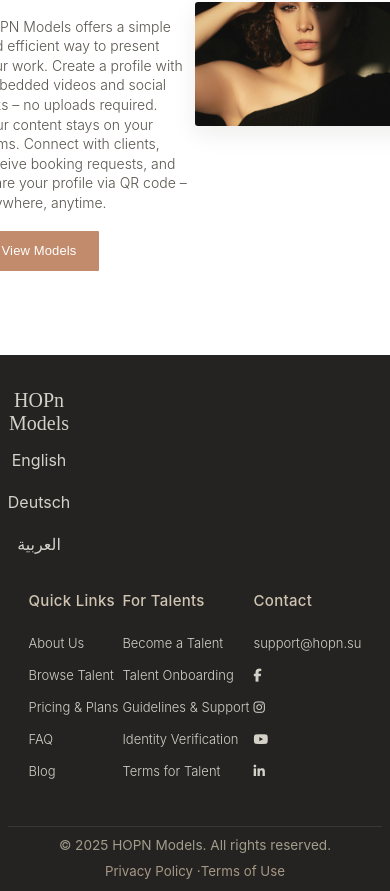
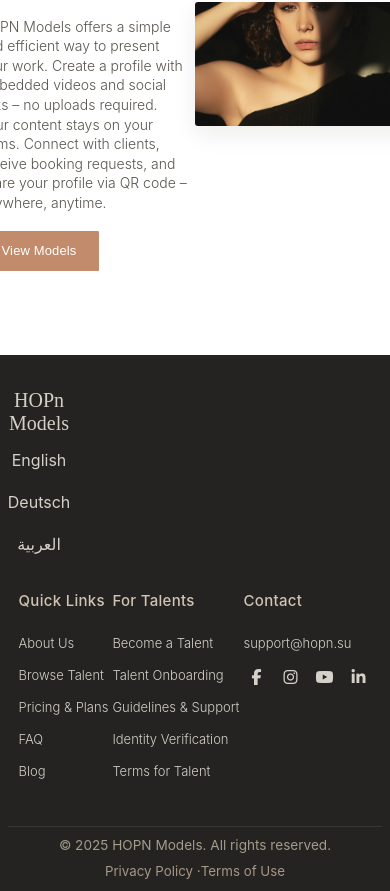
Before and after one commit to RoshanNandasana/testhopn-models, a React (Create React App) app: page / in a window 390 px wide. Shown: the part 664-1555 px from the top of the page. Built offline with nearby package versions, Linux system fonts and the light colour scheme; a web font is replaced by a local one.

Commit message:
Add my changes

```diff
--- a/src/components/homepage/Footer.css
+++ b/src/components/homepage/Footer.css
@@ -46,22 +46,21 @@
   gap: 1px;
 }
 
-/* Language items color and hover for individual language */
 .footer__lang > * {
   color: #d4d1c9;
   cursor: pointer;
   transition: color 0.2s ease;
   text-decoration: none;
 }
-
 .footer__lang > *:hover {
   color: #c3977e;
 }
 
 .footer__links {
   padding-left: 0;
+  margin-left: 100px;
   display: flex;
-  gap: 56px;
+  gap: 200px;
   flex: 3.5;
   flex-wrap: wrap;
   font-weight: 300;
@@ -108,24 +107,40 @@
 }
 
 .footer__icons {
+  display: flex;
+  gap: 14px;
   margin-top: 12px;
+  align-items: center;
 }
 
-.footer__icons a {
+.footer__icons a,
+.navbar__icons a {
   color: #d4d1c9;
-  margin-right: 14px;
   font-size: 19px;
-  display: inline-block;
+  display: inline-flex;
+  align-items: center;
+  justify-content: center;
   transition: color 0.2s;
-  vertical-align: middle;
+  margin-right: 3;
+  text-decoration: none;
+  border-radius: 50%;
+  width: 32px;
+  height: 32px;
 }
 
-.footer__icons a:last-child {
-  margin-right: 0;
+.footer__icons a:hover,
+.navbar__icons a:hover {
+  color: #c3977e;
+  background: rgba(255,255,255,0.06);
 }
 
-.footer__icons a:hover {
-  color: #c3977e;
+.navbar__icons {
+  display: flex;
+  flex-direction: row;
+  gap: 14px;
+  align-items: center;
+  margin-top: 8px;
+  margin-bottom: 4px;
 }
 
 .footer__bottom {
@@ -164,27 +179,15 @@
 }
 
 @media (max-width: 1200px) {
-  .footer__content {
-    gap: 38px;
-  }
-  .footer__links {
-    gap: 32px;
-  }
-  .footer__col {
-    min-width: 110px;
-  }
+  .footer__content { gap: 38px; }
+  .footer__links { gap: 32px; }
+  .footer__col { min-width: 110px; }
 }
 
 @media (max-width: 950px) {
-  .footer__content {
-    gap: 26px;
-  }
-  .footer__links {
-    gap: 16px;
-  }
-  .footer__col {
-    min-width: 100px;
-  }
+  .footer__content { gap: 26px; }
+  .footer__links { gap: 16px; }
+  .footer__col { min-width: 100px; }
 }
 
 @media (max-width: 700px) {
@@ -201,6 +204,7 @@
     justify-content: center;
     gap: 10px;
     width: 100%;
+    margin-left: 0;
   }
   .footer__col {
     min-width: 90px;
@@ -221,6 +225,7 @@
     width: 100%;
     justify-content: center;
   }
+  .footer__icons { justify-content: center; }
 }
 
 @media (max-width: 480px) {
@@ -253,11 +258,15 @@
   .footer__links a {
     font-size: 13px;
   }
-  .footer__icons a {
-    font-size: 15px;
-    width: 22px;
-    height: 22px;
-    margin-right: 7px;
+  .footer__icons,
+  .navbar__icons {
+    gap: 8px;
+  }
+  .footer__icons a,
+  .navbar__icons a {
+    font-size: 16px;
+    width: 26px;
+    height: 26px;
   }
   .footer__bottom {
     font-size: 0.85rem;
--- a/src/components/homepage/Footer.js
+++ b/src/components/homepage/Footer.js
@@ -40,12 +40,12 @@ const Footer = () => (
           <ul>
             <li><a href="mailto:support@hopn.su">support@hopn.su</a></li>
             <li>
-            <div class="navbar__icons">
-            <a href="#" title="Facebook"><i class="fab fa-facebook-f"></i></a>
-            <a href="#" title="Instagram"><i class="fab fa-instagram"></i></a>
-            <a href="#" title="YouTube"><i class="fab fa-youtube"></i></a>
-            <a href="#" title="LinkedIn"><i class="fab fa-linkedin-in"></i></a>
-            </div>
+            <div className="navbar__icons">
+            <a href="#" title="Facebook" aria-label="Facebook"><i className="fab fa-facebook-f"></i></a>
+            <a href="#" title="Instagram" aria-label="Instagram"><i className="fab fa-instagram"></i></a>
+            <a href="#" title="YouTube" aria-label="YouTube"><i className="fab fa-youtube"></i></a>
+            <a href="#" title="LinkedIn" aria-label="LinkedIn"><i className="fab fa-linkedin-in"></i></a>
+          </div>
             </li>
           </ul>
         </div>
```
